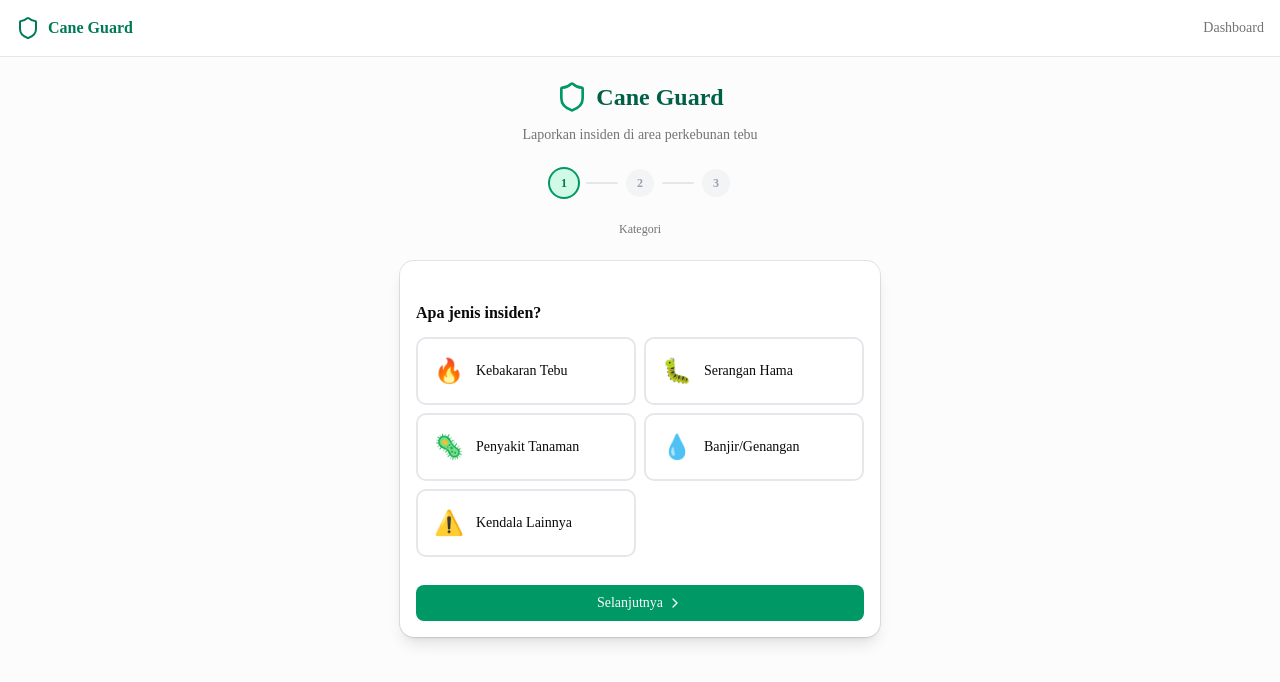
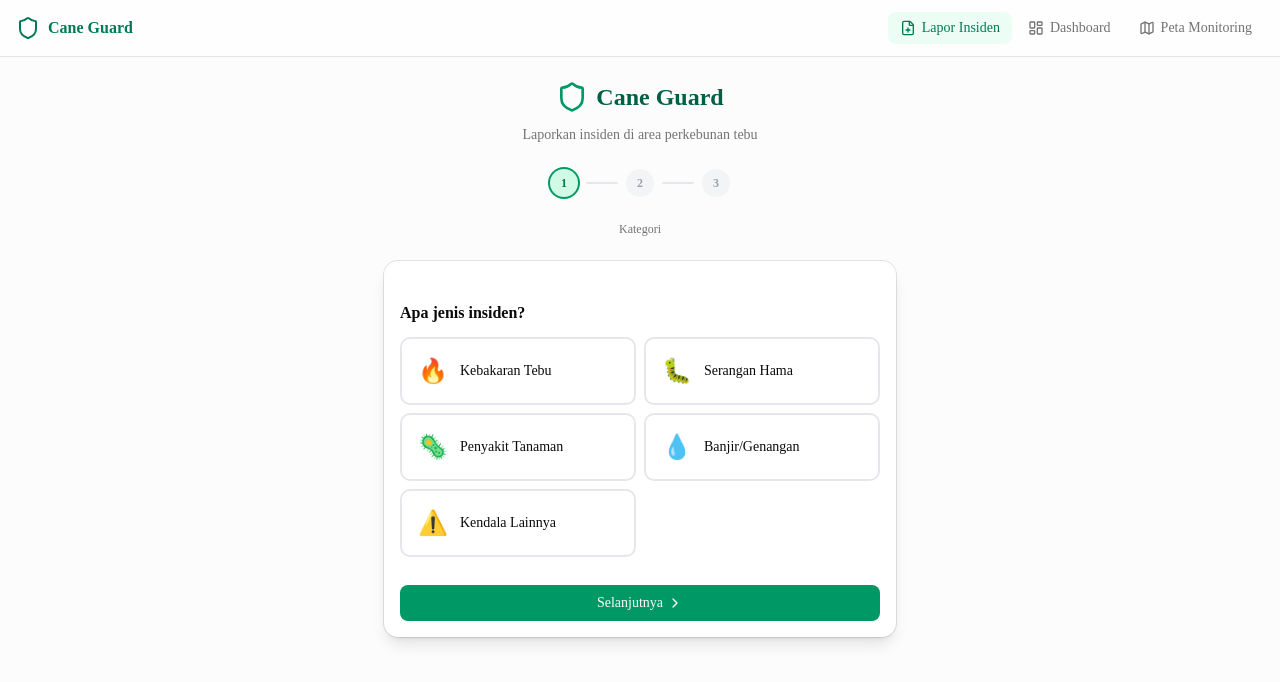
Before and after one commit to irgiaryanda/cane-guard, a Next.js app: page / in a window 1280 px wide. Shown: the top 682 px of the page. Built offline with nearby package versions, Linux system fonts and the light colour scheme.

Commit message:
fix: consistent Indonesian status labels, unified navbar with active state, back-to-dashboard navigation

```diff
--- a/src/app/dashboard/layout.tsx
+++ b/src/app/dashboard/layout.tsx
@@ -1,25 +1,9 @@
-import Link from "next/link";
-import { Shield } from "lucide-react";
+import Header from "@/components/shared/header";
 
 export default function DashboardLayout({ children }: { children: React.ReactNode }) {
   return (
     <div className="min-h-screen bg-muted/30">
-      <header className="sticky top-0 z-50 border-b bg-white/95 backdrop-blur supports-[backdrop-filter]:bg-white/60">
-        <div className="container mx-auto flex h-14 items-center justify-between px-4">
-          <Link href="/dashboard" className="flex items-center gap-2 font-bold text-emerald-700">
-            <Shield className="h-6 w-6" />
-            Cane Guard
-          </Link>
-          <div className="flex items-center gap-4">
-            <Link href="/dashboard/map" className="text-sm text-muted-foreground hover:text-foreground">
-              Peta
-            </Link>
-            <Link href="/" className="text-sm text-muted-foreground hover:text-foreground">
-              Lapor
-            </Link>
-          </div>
-        </div>
-      </header>
+      <Header />
       <main className="flex-1">{children}</main>
     </div>
   );
--- a/src/app/dashboard/map/page.tsx
+++ b/src/app/dashboard/map/page.tsx
@@ -1,7 +1,9 @@
 "use client";
 
 import { Suspense, useCallback, useMemo, useState } from "react";
+import Link from "next/link";
 import { useSearchParams } from "next/navigation";
+import { ChevronLeft } from "lucide-react";
 import { useIncidents, updateIncidentStatus } from "@/hooks/use-incidents";
 import IncidentMap from "@/components/maps/dynamic-map";
 import GisSearch, { filterIncidentsByRadius, type GisFilters } from "@/components/maps/gis-search";
@@ -36,6 +38,15 @@ function MapContent() {
 
   return (
     <div className="container mx-auto px-4 py-6">
+      <div className="mb-4 flex items-center gap-3">
+        <Link
+          href="/dashboard"
+          className="flex items-center gap-1 text-sm text-muted-foreground hover:text-foreground transition-colors"
+        >
+          <ChevronLeft className="h-4 w-4" />
+          Kembali ke Dashboard
+        </Link>
+      </div>
       <h1 className="mb-4 text-2xl font-bold">Peta Insiden</h1>
 
       <GisSearch onFilterChange={setGisFilters} totalResults={filteredIncidents.length} />
--- a/src/app/page.tsx
+++ b/src/app/page.tsx
@@ -3,13 +3,11 @@ import IncidentForm from "@/components/reports/incident-form";
 
 export default function HomePage() {
   return (
-    <>
+    <div className="min-h-screen bg-muted/30">
       <Header />
-      <main className="flex-1 bg-muted/30">
-        <div className="container mx-auto max-w-lg px-4 py-6">
-          <IncidentForm />
-        </div>
+      <main className="container mx-auto px-4 py-6">
+        <IncidentForm />
       </main>
-    </>
+    </div>
   );
 }
--- a/src/components/dashboard/incident-table.tsx
+++ b/src/components/dashboard/incident-table.tsx
@@ -6,7 +6,6 @@ import { Table, TableBody, TableCell, TableHead, TableHeader, TableRow } from "@
 import { Button } from "@/components/ui/button";
 import { Select, SelectContent, SelectItem, SelectTrigger, SelectValue } from "@/components/ui/select";
 import { MapPin } from "lucide-react";
-import StatusBadge from "./status-badge";
 import type { Incident } from "@/lib/types";
 import { CATEGORIES, STATUSES, type StatusValue } from "@/lib/constants";
 import { updateIncidentStatus } from "@/hooks/use-incidents";
@@ -29,6 +28,10 @@ export default function IncidentTable({ incidents, onStatusChange }: IncidentTab
 
   function goToMap(incident: Incident) {
     router.push(`/dashboard/map?id=${incident.id}&lat=${incident.latitude}&lng=${incident.longitude}`);
+  }
+
+  function statusLabel(status: StatusValue): string {
+    return STATUSES.find((s) => s.value === status)?.label ?? status;
   }
 
   return (
@@ -58,8 +61,18 @@ export default function IncidentTable({ incidents, onStatusChange }: IncidentTab
                     disabled={updatingId === incident.id}
                     onValueChange={(val) => handleStatusChange(incident.id, val as StatusValue)}
                   >
-                    <SelectTrigger className="h-8 w-[140px] text-xs">
-                      <SelectValue />
+                    <SelectTrigger className="h-8 w-[150px] text-xs">
+                      <span className="flex items-center gap-1.5">
+                        <span
+                          className="inline-block h-2 w-2 rounded-full"
+                          style={{
+                            backgroundColor:
+                              incident.status === "OPEN" ? "#ef4444" :
+                              incident.status === "ON_PROGRESS" ? "#f59e0b" : "#22c55e",
+                          }}
+                        />
+                        {statusLabel(incident.status)}
+                      </span>
                     </SelectTrigger>
                     <SelectContent>
                       {STATUSES.map((s) => (
--- a/src/components/shared/header.tsx
+++ b/src/components/shared/header.tsx
@@ -1,7 +1,23 @@
+"use client";
+
 import Link from "next/link";
-import { Shield } from "lucide-react";
+import { usePathname } from "next/navigation";
+import { Shield, FilePlus, LayoutDashboard, Map } from "lucide-react";
+
+const NAV_ITEMS = [
+  { href: "/", label: "Lapor Insiden", icon: FilePlus },
+  { href: "/dashboard", label: "Dashboard", icon: LayoutDashboard },
+  { href: "/dashboard/map", label: "Peta Monitoring", icon: Map },
+];
 
 export default function Header() {
+  const pathname = usePathname();
+
+  function isActive(href: string) {
+    if (href === "/") return pathname === "/";
+    return pathname.startsWith(href);
+  }
+
   return (
     <header className="sticky top-0 z-50 border-b bg-white/95 backdrop-blur supports-[backdrop-filter]:bg-white/60">
       <div className="container mx-auto flex h-14 items-center justify-between px-4">
@@ -9,9 +25,25 @@ export default function Header() {
           <Shield className="h-6 w-6" />
           Cane Guard
         </Link>
-        <Link href="/dashboard" className="text-sm font-medium text-muted-foreground hover:text-foreground">
-          Dashboard
-        </Link>
+        <nav className="flex items-center gap-1">
+          {NAV_ITEMS.map((item) => {
+            const active = isActive(item.href);
+            return (
+              <Link
+                key={item.href}
+                href={item.href}
+                className={`flex items-center gap-1.5 rounded-md px-3 py-1.5 text-sm font-medium transition-colors ${
+                  active
+                    ? "bg-emerald-50 text-emerald-700"
+                    : "text-muted-foreground hover:bg-gray-50 hover:text-foreground"
+                }`}
+              >
+                <item.icon className="h-4 w-4" />
+                <span className="hidden sm:inline">{item.label}</span>
+              </Link>
+            );
+          })}
+        </nav>
       </div>
     </header>
   );
--- a/src/lib/constants.ts
+++ b/src/lib/constants.ts
@@ -10,8 +10,8 @@ export type CategoryValue = (typeof CATEGORIES)[number]["value"];
 
 export const STATUSES = [
   { value: "OPEN", label: "Terbuka", color: "bg-red-500" },
-  { value: "ON_PROGRESS", label: "Dalam Proses", color: "bg-amber-500" },
-  { value: "CLOSED", label: "Selesai", color: "bg-green-500" },
+  { value: "ON_PROGRESS", label: "Sedang Diproses", color: "bg-amber-500" },
+  { value: "CLOSED", label: "Selesai", color: "bg-emerald-500" },
 ] as const;
 
 export type StatusValue = (typeof STATUSES)[number]["value"];
```
